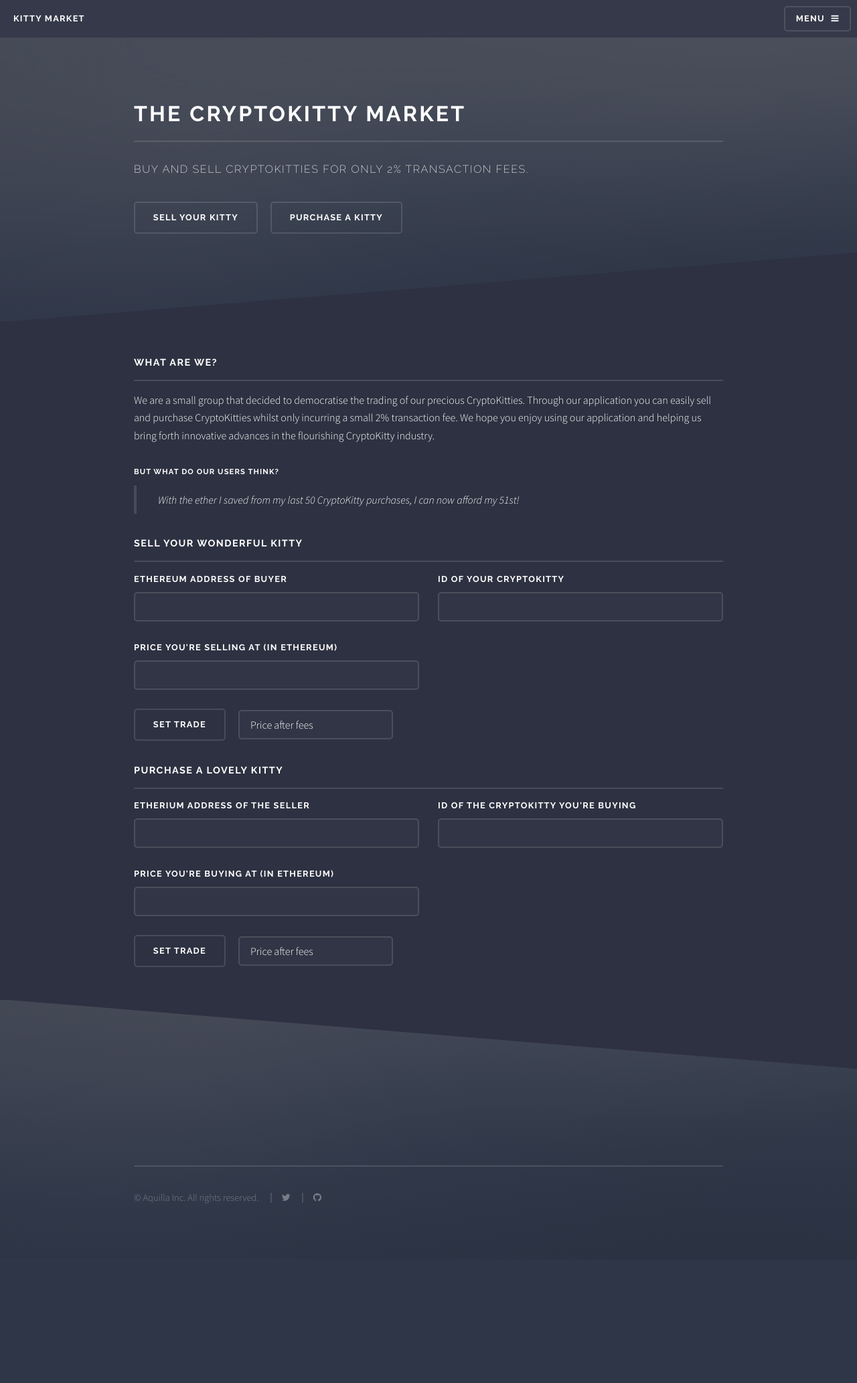
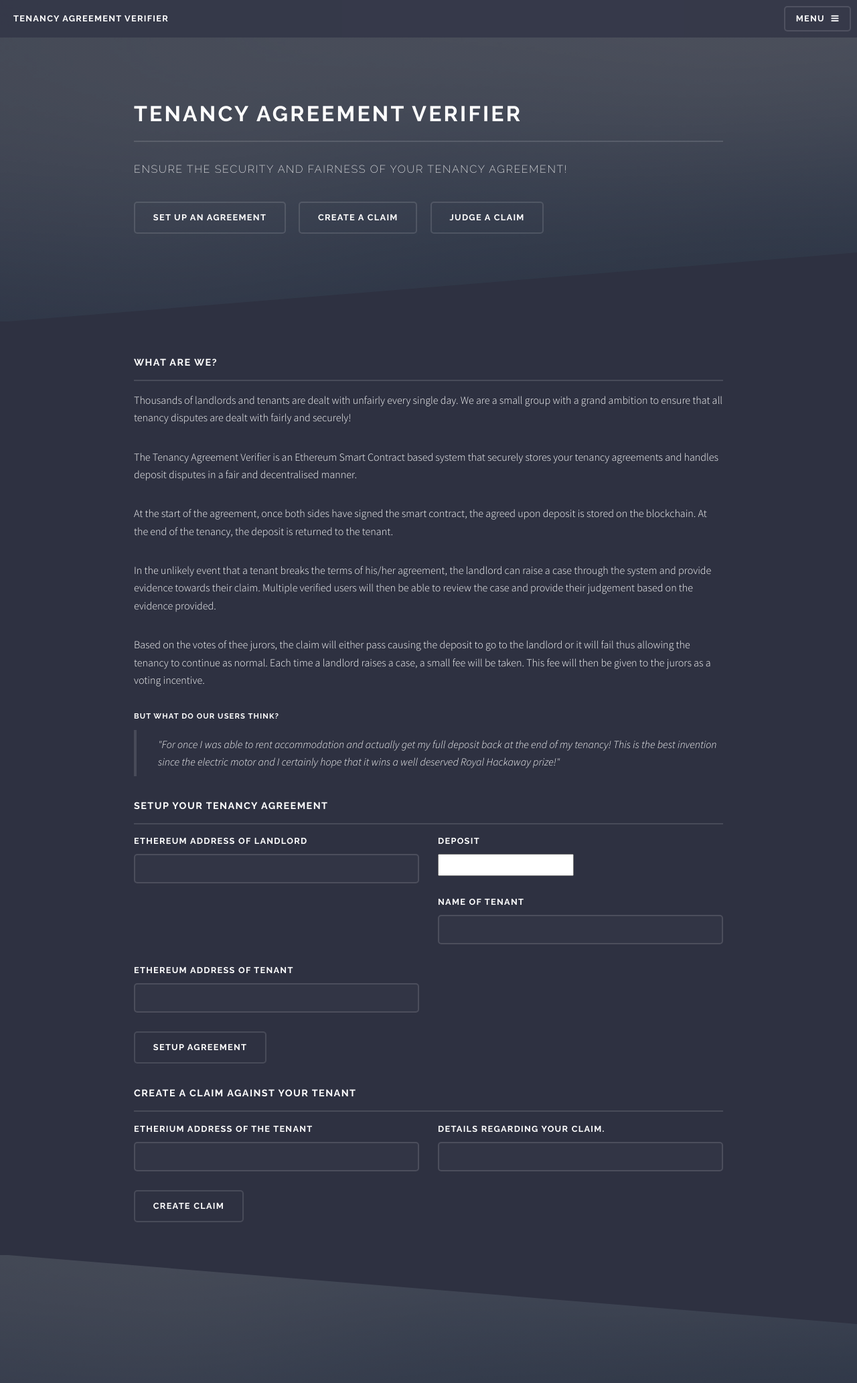
Before and after one commit to TheProgrammingDuck/TenancyAgreementVerifier, a Django app: page / in a window 1280 px wide. Shown: the top 2065 px of the page at 67% size. Before the commit the page ends 1797 px from the top, so only its background shows below. Run offline with Django 3.2, Linux system fonts and the light colour scheme.

Commit message:
Mostly finished up the website

```diff
--- a/Webapp/src/profiles/templates/market.html
+++ b/Webapp/src/profiles/templates/market.html
@@ -39,7 +39,7 @@
 
 				<!-- Header -->
 					<header id="header">
-						<h1><a href="index.html">Kitty Market</a></h1>
+						<h1><a href="index.html">Tenancy Agreement Verifier</a></h1>
 						<nav>
 							<a href="#menu">Menu</a>
 						</nav>
@@ -49,26 +49,37 @@
 					<section id="wrapper">
 						<header>
 							<div class="inner">
-								<h2>The CryptoKitty Market</h2>
-								<p>Buy and Sell CryptoKitties for only 2% transaction fees.</p>
+								<h2>Tenancy Agreement Verifier</h2>
+								<p>Ensure the security and fairness of your tenancy agreement!</p>
 								<ul class="actions">
 
-								<li><input type="button" value="Sell your Kitty" id="scrollToSell" /></li>
+								<li><input type="button" value="Set up an agreement" id="scrollToSetup" /></li>
 
 								<script type="text/javascript">
-									$("#scrollToSell").click(function() {
+									$("#scrollToSetup").click(function() {
 									    $('html, body').animate({
-									        scrollTop: $("#sellStart").offset().top
+									        scrollTop: $("#setupBegin").offset().top
 									    }, 2000);
 									});
 								</script>
 
-								<li><input type="button" value="Purchase a Kitty" id="scrollToBuy" /></li>
+								<li><input type="button" value="Create a claim" id="scrollToClaim" /></li>
+
+								<script type="text/javascript">
+									$("#scrollToClaim").click(function() {
+									    $('html, body').animate({
+									        scrollTop: $("#setupStart").offset().top
+									    }, 2000);
+									});
+
+								</script>
+
+								<li><input type="button" value="Judge a claim" id="scrollToVote" /></li>
 
 								<script type="text/javascript">
 									$("#scrollToBuy").click(function() {
 									    $('html, body').animate({
-									        scrollTop: $("#buyStart").offset().top
+									        scrollTop: $("#judgeStart").offset().top
 									    }, 2000);
 									});
 
@@ -85,9 +96,14 @@
 
 									<section>
 										<h3 class="major">What are we?</h3>
-										<p>We are a small group that decided to democratise the trading of our precious CryptoKitties. Through our application you can easily sell and purchase CryptoKitties whilst only incurring a small 2% transaction fee. We hope you enjoy using our application and helping us bring forth innovative advances in the flourishing CryptoKitty industry. </p>
+										<p>Thousands of landlords and tenants are dealt with unfairly every single day. We are a small group with a grand ambition to ensure that all tenancy disputes are dealt with fairly and securely!	</p>
+										<p>The Tenancy Agreement Verifier is an Ethereum Smart Contract based system that securely stores your tenancy agreements and handles deposit disputes in a fair and decentralised manner. </p>
+										<p>At the start of the agreement, once both sides have signed the smart contract, the agreed upon deposit is stored on the blockchain. At the end of the tenancy, the deposit is returned to the tenant. </p>
+										<p>In the unlikely event that a tenant breaks the terms of his/her agreement, the landlord can raise a case through the system and provide evidence towards their claim. Multiple verified users will then be able to review the case and provide their judgement based on the evidence provided. </p>
+										<p> Based on the votes of thee jurors, the claim will either pass causing the deposit to go to the landlord or it will fail thus allowing the tenancy to continue as normal.
+										Each time a landlord raises a case, a small fee will be taken. This fee will then be given to the jurors as a voting incentive. </p>
 										<h4>But what do our users think?</h4>
-										<blockquote id="sellStart">With the ether I saved from my last 50 CryptoKitty purchases, I can now afford my 51st!</blockquote>
+										<blockquote id="setupBegin">"For once I was able to rent accommodation and actually get my full deposit back at the end of my tenancy! This is the best invention since the electric motor and I certainly hope that it wins a well deserved Royal Hackaway prize!"</blockquote>
 
 								</section>
 
@@ -96,68 +112,57 @@
 										<p> </p>
 										</div>
 										<div class="20u">
-										<h3 class="major">Sell your wonderful Kitty</h3>
+										<h3 class="major">Setup your tenancy agreement</h3>
 										<form action="" id="Sell">
 											<div class="row uniform">
 												<div class="6u">
-													<label for="address">Ethereum Address of Buyer</label>
+													<label for="address">Ethereum Address of Landlord</label>
 													<input type="text" name="address" id="address" value="" size="512" />
 												</div>
 												<div class="6u">
-													<label for="id">ID of your CryptoKitty</label>
-													<input type="text" name="id" id="id" value="" size="256" />
+													<label for="id">Deposit</label>
+													<input type="number" name="deposit" id="deposit" value="" size="256" />
 												</div>
 												<div class="6u">
-													<label for="price">Price you're selling at (in Ethereum)</label>
-													<input type="text" step="any" min="0" name="sellPrice" id="sellPrice" value="" />
+													<label for="name">Name of Tenant</label>
+													<input type="text" step="any" min="0" name="name" id="name" value="" />
 												</div>
-												<div class="12u" id="buyStart">
+												<div class="6u">
+													<label for="address">Ethereum Address of Tenant</label>
+													<input type="text" step="any" min="0" name="tenantAddress" id="tenantAddress" value="" />
+												</div>
+												<div class="12u" id="setupStart">
 													<ul class="actions">
-														<li><input type="button" value="Set Trade" id="sellButton" /></li>
-														<li><input type="text" READONLY name="fullSellPrice" id="fullSellPrice" value="Price after fees"/></li>
+														<li><input type="button" value="Setup Agreement" id="setupButton" /></li>
 													</ul>
 												</div>
 											</div>
 										</form>
-										<script>
-										$(document).ready(function(){
 
-											$( "#sellPrice" ).keyup(function() {
-												var price = $( "#sellPrice" ).val();
-												$( "#fullSellPrice" ).val(price * 1.02);
-											});
-										});
-
-										</script>
 										<script type="text/javascript">
 											$( document ).ready(function() {
 
-												/*var frmvalidator = new Validator("Sell");
-												frmvalidator.addValidation("address", "alphanumeric", "Must be a 256 bit hexadecimal");
-												frmvalidator.addValidation("address", "minLength=512", "Must be a 256 bit hexadecimal");
-												frmvalidator.addValidation("address", "maxLength=512", "Must be a 256 bit hexadecimal");
-												frmvalidator.addValidation("id", "num", "Must be a number");
-												frmvalidator.addValidation("id", "minLength=1", "Must be atleast 1 digit long");
-												frmvalidator.addValidation("id", "maxLength=256", "Must be a 256 bit hexadecimal");
-												frmvalidator.addValidation("price", "num", "Must be a number or float greater than 0.");
-*/
 												console.log('Getting button');
-												var button = document.getElementById('sellButton');
+												var button = document.getElementById('setupButton');
 
 												button.onclick = function() {
 													console.log('User clicked sell');
 
-													console.log('Getting address');
-													var buyerAddress =  document.getElementById('address').value;
+													console.log('Getting landlord address');
+													var landlordAddress =  document.getElementById('address').value;
 
-													console.log('Engaging in Kittification.');
-													var kittyID = document.getElementById('id').value;
-													var price = document.getElementById('sellPrice').value;
+													console.log('Flinn is a talking carrot');
+													var tenantName = document.getElementById('tenantName').value;
+
+													console.log('Engaging in awesomeness.');
+													var tenantAddress = document.getElementById('tenantAddress').value;
+
+													console.log('Flinn is sucking a dick.');
+													var deposit = document.getElementById('deposit').value;
 
 													console.log('Approving Transaction');
-													console.log(kittyID);
-													approveTransaction(document.getElementById('id').value);
-													setTrade(document.getElementById('sellPrice').value, document.getElementById('address').value);
+
+													setupAgreement(landlordAddress, tenantName, tenantAddress, deposit);
 												}
 											});
 
@@ -166,67 +171,42 @@
 										</div>
 
 										<div class="20u" >
-										<h3 class="major" >Purchase a lovely Kitty</h3>
+										<h3 class="major">Create a claim against your tenant</h3>
 										<form action="" id="Buy">
 											<div class="row uniform">
 												<div class="6u">
-													<label for="sellerAddress">Etherium address of the seller</label>
-													<input type="text" name="sellerAddress" id="sellerAddress" value="" size="512" />
+													<label for="tenantAddress2">Etherium address of the tenant</label>
+													<input type="text" name="tenantAddress2" id="tenantAddress2" value="" size="512" />
 												</div>
 												<div class="6u">
-													<label for="kittyid">ID of the CryptoKitty you're buying</label>
-													<input type="text" name="kittyid" id="kittyid" value="" size="256" />
-												</div>
-												<div class="6u">
-													<label for="price">Price you're buying at (in Ethereum)</label>
-													<input type="text" name="price" id="price" value=""/>
+													<label for="claimDetails">Details regarding your claim.</label>
+													<input type="text" name="claimDetails" id="claimDetails" value="" size="1024" />
 												</div>
 												<div class="12u">
 													<ul class="actions">
-														<li><input type="button" value="Set Trade" id="purchaseButton"  /></li>
-														<li><input type="text" READONLY name="fullPrice" id="fullPrice" value="Price after fees"/></li>
+														<li id="judgeStart"><input type="button" value="Create Claim" id="createClaimButtom" /></li>
 													</ul>
 												</div>
 											</div>
 										</form>
-										<script>
-										$(document).ready(function(){
 
-											$( "#price" ).keyup(function() {
-												var price = $( "#price" ).val();
-												console.log(price);
-												$( "#fullPrice" ).val(price * 1.02);
-											});
-										});
-
-										</script>
 										<script type="text/javascript">
 											$(document).ready(function(){
 
-												/*var frmvalidator = new Validator("Buy");
-												frmvalidator.addValidation("sellerAddress", "alphanumeric", "Must be a 256 bit hexadecimal");
-												frmvalidator.addValidation("sellerAddress", "minLength=512", "Must be a 256 bit hexadecimal");
-												frmvalidator.addValidation("sellerAddress", "maxLength=512", "Must be a 256 bit hexadecimal");
-												frmvalidator.addValidation("kittyid", "num", "Must be a number");
-												frmvalidator.addValidation("kittyid", "minLength=1", "Must be atleast 1 digit long");
-												frmvalidator.addValidation("kittyid", "maxLength=256", "Must be a 256 bit hexadecimal");
-												frmvalidator.addValidation("price", "num", "Must be a number or float greater than 0.");
-												*/
-												var button = document.getElementById("purchaseButton");
+												var button = document.getElementById("createClaimButtom");
 
 												button.onclick = function() {
-													console.log("Purchase button clicked");
-													sellerAddress =  document.getElementById("sellerAddress").value;
-													kittyID = document.getElementById('kittyid').value;
-													price = document.getElementById('price').value;
-													console.log("Successfully retrieved values");
+													console.log("Claim button clicked");
+													var tenantAddress =  document.getElementById("tenantAddress2").value;
+													var claimDetails = document.getElementById('claimDetails').value;
 
-													console.log(document.getElementById("sellerAddress").value);
-													console.log(document.getElementById('kittyid').value);
-													console.log(document.getElementById("price").value);
+													console.log("Successfully retrieved images of Flinn being an idiot");
 
-													console.log("Executing Trade");
-													executeTrade(document.getElementById('kittyid').value, document.getElementById("sellerAddress").value, 1);
+													console.log(document.getElementById("tenantAddress2").value);
+													console.log(document.getElementById('claimDetails').value);
+
+													console.log("Generating Claim");
+													generateClaim(claimDetails, tenantAddres);
 												}
 											});
 										</script>
```
